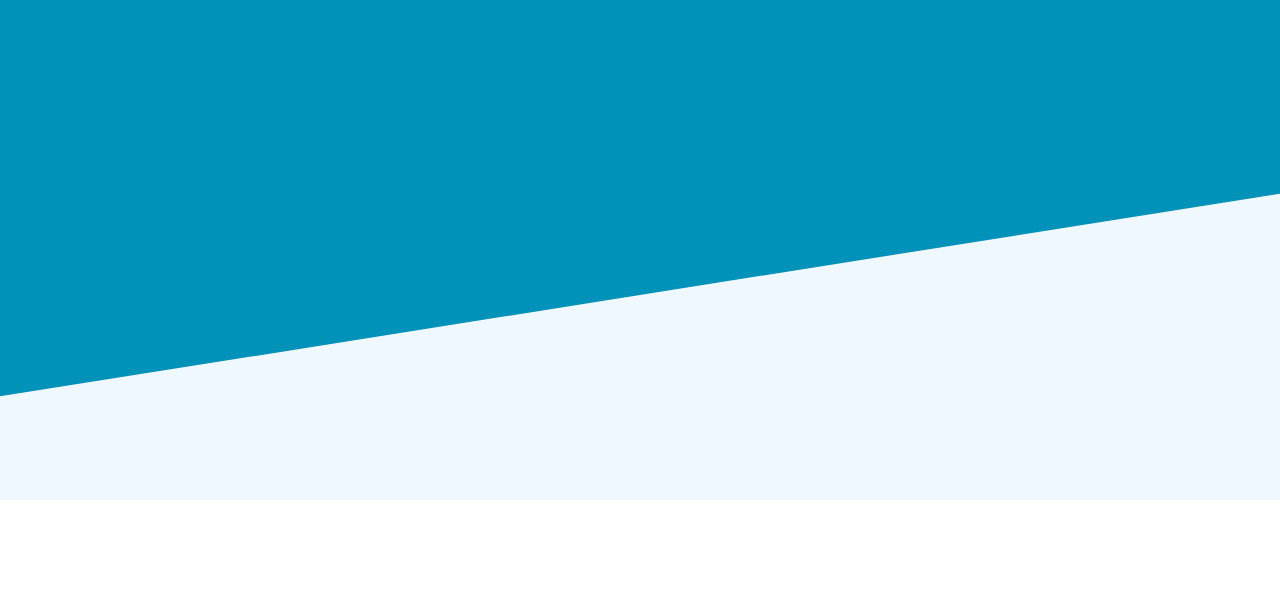
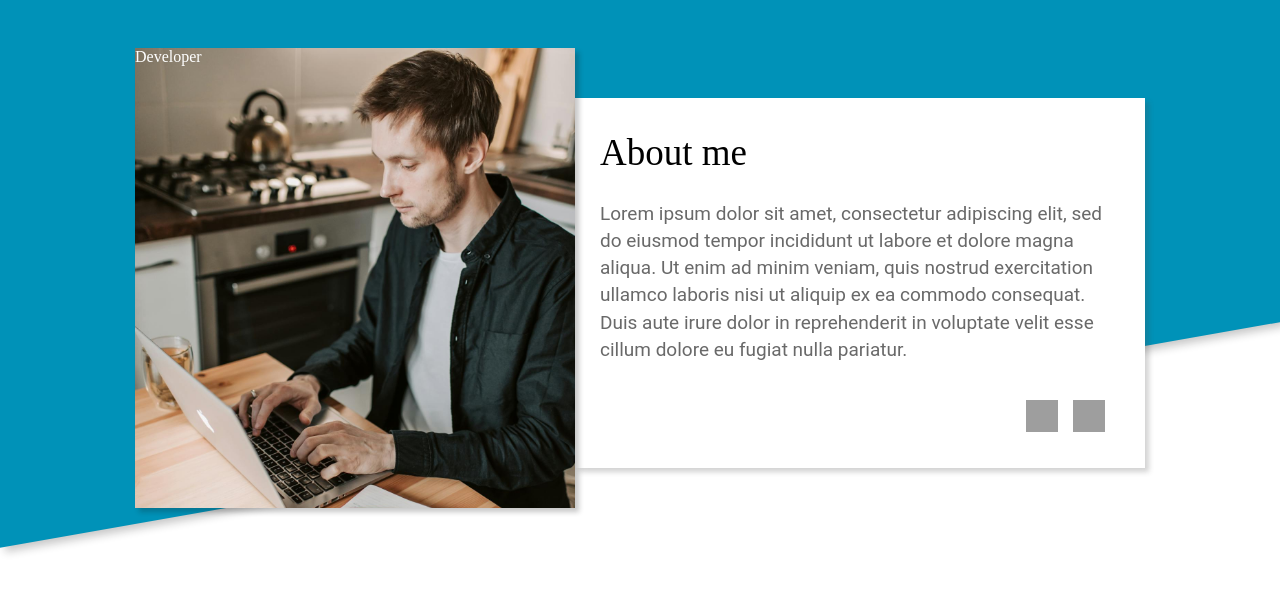
Before and after one commit to shibe7202/homepage, a website built with webpack: page src/index.html in a window 1280 px wide. Shown: the top 592 px of the page. Built offline with nearby package versions, Linux system fonts and the light colour scheme; grey boxes are pictures that could not be loaded; a web font is replaced by a local one.

Commit message:
Add header styles

```diff
--- a/src/index.html
+++ b/src/index.html
@@ -7,7 +7,19 @@
   </head>
   <body>
     <header>
-      <div class="header-items"></div>
+      <div class="header-items">
+        <div class="header-img">
+          <p class="name">Developer</p>
+        </div>
+        <div class="about-me-container">
+          <h1 class="about-me">About me</h1>
+          <p class="about-me">Lorem ipsum dolor sit amet, consectetur adipiscing elit, sed do eiusmod tempor incididunt ut labore et dolore magna aliqua. Ut enim ad minim veniam, quis nostrud exercitation ullamco laboris nisi ut aliquip ex ea commodo consequat. Duis aute irure dolor in reprehenderit in voluptate velit esse cillum dolore eu fugiat nulla pariatur.</p>
+          <div class="icon-row about-me">
+            <img src="https://cdn.jsdelivr.net/gh/devicons/devicon@latest/icons/github/github-original.svg" class="icon git" />
+            <img src="https://cdn.jsdelivr.net/gh/devicons/devicon@latest/icons/linkedin/linkedin-original.svg" class="icon linkedin" />
+          </div>
+        </div>
+      </div>
       <div class="slant"></div>
     </header>
     <main></main>
--- a/src/style.css
+++ b/src/style.css
@@ -2,20 +2,22 @@
     font-family: 'playfair';
     src: url('./Playfair_Display/PlayfairDisplay-VariableFont_wght.ttf'),
         url('./Playfair_Display/PlayfairDisplay-Italic-VariableFont_wght.ttf');
-    font-weight: 600;
     font-style: normal;
+    font-weight: 100 600;
 }
 
 @font-face {
     font-family: 'roboto';
     src: url('./Roboto/Roboto-VariableFont_wdth,wght.ttf'),
         url('./Roboto/Roboto-Italic-VariableFont_wdth,wght.ttf');
-    font-weight: 600;
     font-style: normal;
+    font-weight: 100 600;
 }
 
 :root {
+    --main-bg-color2: #ee3c68;
     --main-bg-color: oklch(0.609 0.126 221.723);
+
 }
 
 * {
@@ -26,22 +28,83 @@
 
 header {
     height: 500px;
-    background-color: aliceblue;
+   /* background-color: aliceblue; */
 }
 
 div.slant {
-    height: 105%;
+    height: 130%;
     position: relative;
     z-index: 0;
-    top: -230px;
-    transform: skewY(-9deg);
+    top: -715px;
+    transform: skewY(-10deg);
     background-color: var(--main-bg-color);
+   /* box-shadow: 10px 5px 5px oklch(0.928 0.006 264.531); */
+    box-shadow: rgba(22, 22, 22, 0.24) 5px 5px 8px;
 }
 
 div.header-items {
+    height: 100%;
     position: relative;
     z-index: 1;
+    display: flex;
+    justify-content: center;
+    align-items: center;
+    padding-top: 55px;
 }
+
+div.header-img {
+    width: 440px;
+    height: 460px;
+    background-image: url('work-photo1.jpg');
+    background-size: cover;
+    background-position: 35% 25%;
+    box-shadow: rgba(22, 22, 22, 0.24) 4px 4px 5px;
+    z-index: 1;
+}
+
+p.name {
+    font-family: playfair;
+    font-size: 16px;
+    color: white;
+}
+
+div.about-me-container {
+    max-width: 570px;
+    height: 370px;
+    margin-top: 10px;
+    padding: 12px 40px 14px 25px;
+    display: flex;
+    justify-content: space-evenly;
+    flex-direction: column;
+    background-color: white;
+    box-shadow: rgba(70, 70, 70, 0.24) 4px 4px 5px;
+    z-index: 0;
+}
+
+h1.about-me {
+    font-family: playfair;
+    font-weight: 450;
+    font-size: 37px;
+    padding-top: 0px;
+    padding-bottom: 5px;
+}
+
+p.about-me {
+    font-family: roboto;
+    font-weight: 400;
+    font-size: 19px;
+    color: oklch(0.52 0 0);
+    line-height: 1.7rem;
+    padding-bottom: 16px;
+}
+
+ div.icon-row.about-me {
+    display: flex;
+    justify-content: flex-end;
+    gap: 15px;
+    padding: 0px 0px 0px 0px;
+ }
+
 
 main {
     height: 900px;
@@ -52,16 +115,9 @@ footer {
     background-color:var(--main-bg-color);
 }
 
-.photo1 {
-    max-width: 250px;
-}
-
-.photo2 {
-    max-width: 330px;
-}
-
 .icon {
-    width: 25px;
+    width: 32px;
+    height: 32px;
 }
 
 .other-icon {
```
